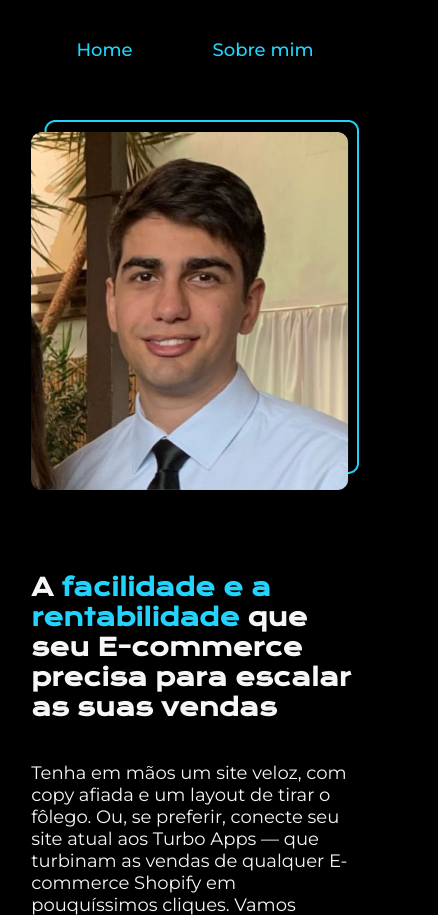
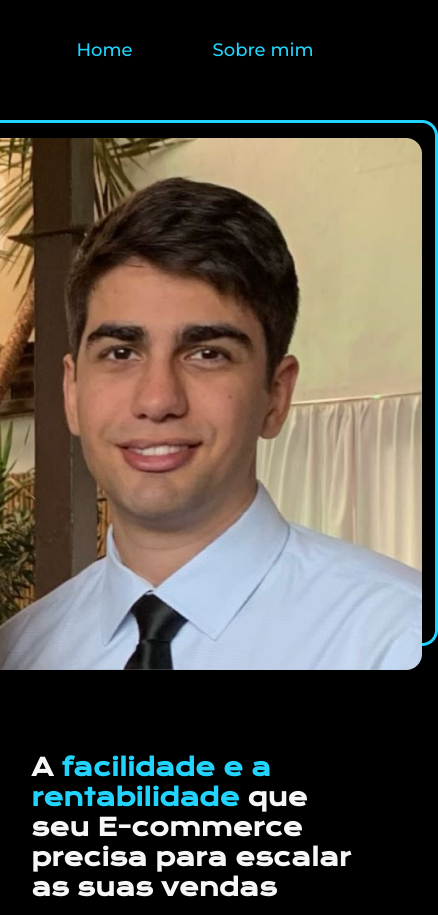
Before and after one commit to robertofpj/projeto-alura, a plain HTML site: page index.html in a window 390 px wide. Shown: the top 915 px of the page, 438 px wide, since content can reach past the window. Drawn offline with nearby package versions, Linux system fonts and the light colour scheme.

Commit message:
mudei apresentacao__conteudo de % pra auto

```diff
--- a/styles/style.css
+++ b/styles/style.css
@@ -177,13 +177,13 @@ body{
 
     .apresentacao__conteudo
     {
-        width: 100%;
+        width: auto;
     }
 
     .apresentacao__imagem
     {
-        width: 100%;
-        height: auto;
+        width: auto;
+
     }
 
 }
```
